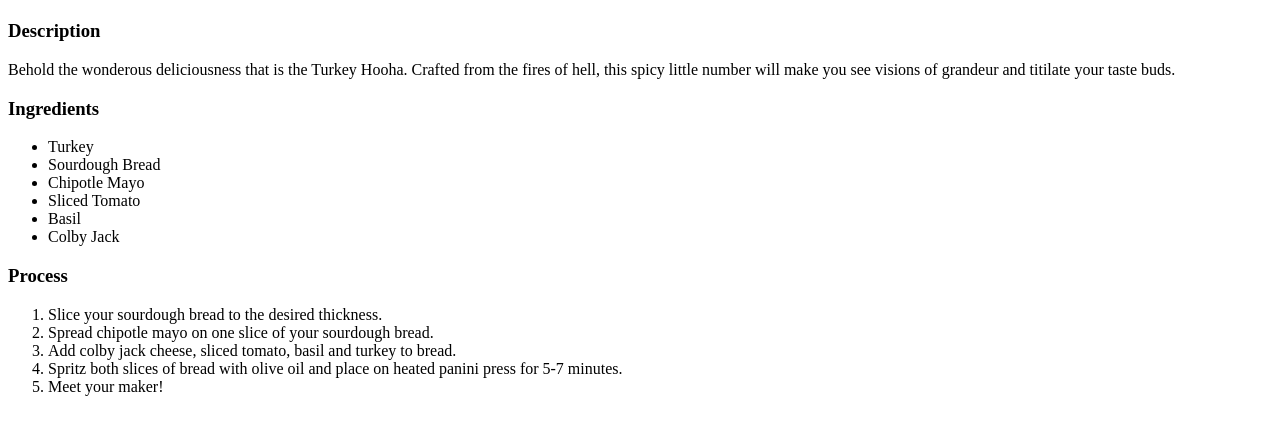
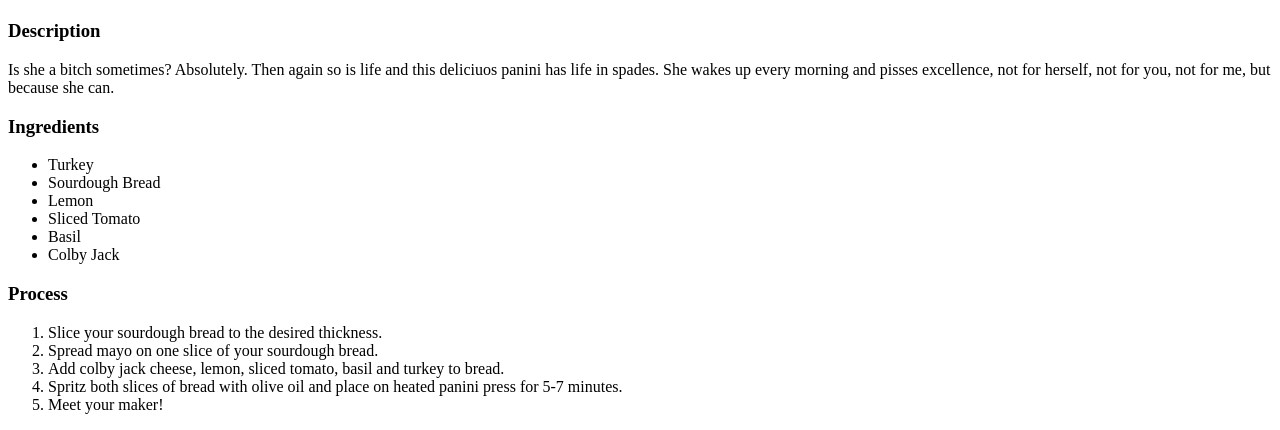
Before and after one commit to matTalmage/odin-recipes, a plain HTML site: page recipes/chiefvick.html in a window 1280 px wide. Shown: the part 423-853 px from the top of the page. Drawn offline with Linux system fonts and the light colour scheme.

Commit message:
Add ingredients, process, description and image to chiefvick.html

```diff
--- a/recipes/chiefvick.html
+++ b/recipes/chiefvick.html
@@ -9,14 +9,14 @@
 <body>
   <h1>Chief Vick</h1>
   <h6><a href="../index.html">Homepage</a></h6>
-  <img src="http://assets.kraftfoods.com/recipe_images/opendeploy/115785_640x428.jpg">
+  <img src="https://hips.hearstapps.com/hmg-prod.s3.amazonaws.com/images/panini-horizontal-1541190176.png">
   <h3>Description</h3>
-  <p>Behold the wonderous deliciousness that is the Turkey Hooha. Crafted from the fires of hell, this spicy little number will make you see visions of grandeur and titilate your taste buds.</p>
+  <p>Is she a bitch sometimes? Absolutely. Then again so is life and this deliciuos panini has life in spades. She wakes up every morning and pisses excellence, not for herself, not for you, not for me, but because she can.</p>
   <h3>Ingredients</h3>
     <ul>
       <li>Turkey</li>
       <li>Sourdough Bread</li>
-      <li>Chipotle Mayo</li>
+      <li>Lemon</li>
       <li>Sliced Tomato</li>
       <li>Basil</li>
       <li>Colby Jack</li>
@@ -24,8 +24,8 @@
   <h3>Process</h3>
     <ol>
       <li>Slice your sourdough bread to the desired thickness.</li>
-      <li>Spread chipotle mayo on one slice of your sourdough bread.</li>
-      <li>Add colby jack cheese, sliced tomato, basil and turkey to bread.</li>
+      <li>Spread mayo on one slice of your sourdough bread.</li>
+      <li>Add colby jack cheese, lemon, sliced tomato, basil and turkey to bread.</li>
       <li>Spritz both slices of bread with olive oil and place on heated panini press for 5-7 minutes.</li>
       <li>Meet your maker!</li>
     </ol>
```
